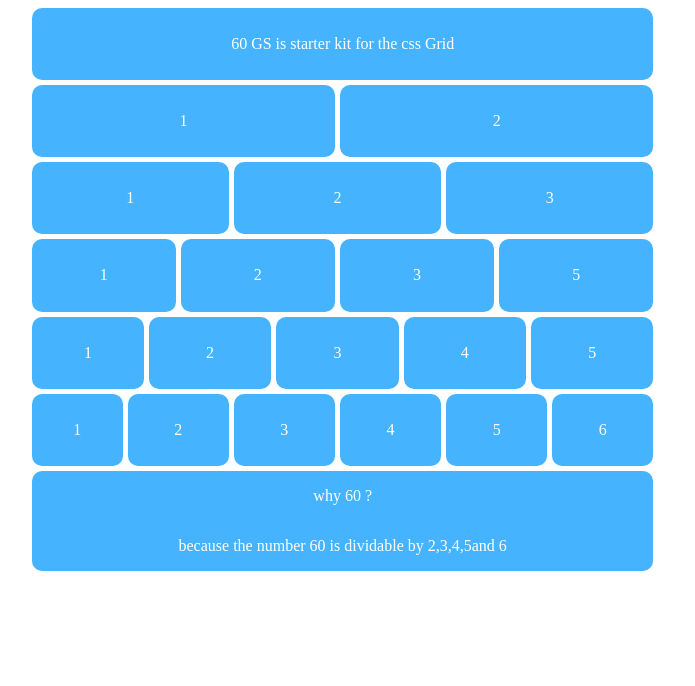
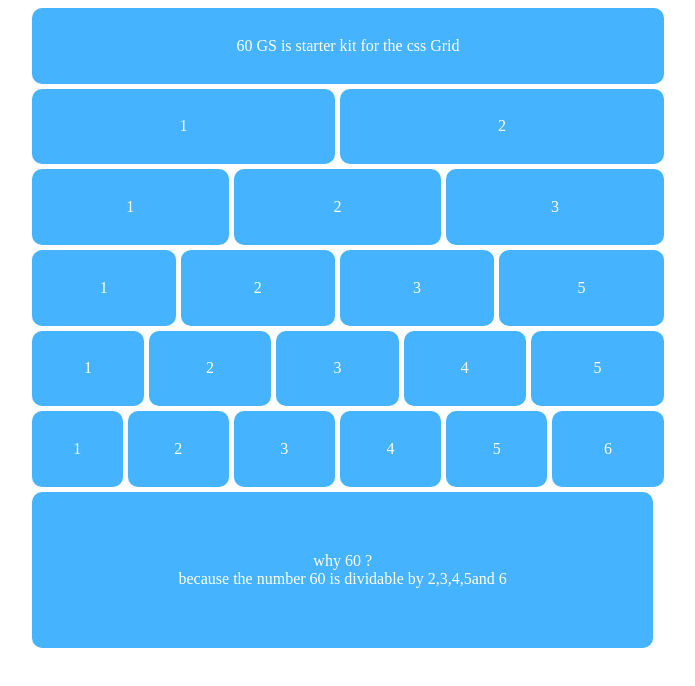
Before and after one commit to SamerAljbour/grid-system, a plain HTML site: page ex5/index.html in a window 1280 px wide. Shown: the whole page, without its empty margins (292-987 px from the left). Drawn offline with Linux system fonts and the light colour scheme.

Commit message:
Update index.html

```diff
--- a/ex5/index.html
+++ b/ex5/index.html
@@ -8,29 +8,30 @@
 </head>
 <body>
     <div class="container">
-        <div  style="grid-column-start:1 ; grid-column-end: 60;">60 GS is starter kit for the css Grid</div>
+        <div  style="grid-column-start:1 ; grid-column-end: 61;">60 GS is starter kit for the css Grid</div>
         <div style="grid-column-start:1 ; grid-column-end: 30;">1</div>
-        <div style="grid-column-start:30 ; grid-column-end: 60;">2</div>
+        <div style="grid-column-start:30 ; grid-column-end: 61;">2</div>
         <div style="grid-column-start:1 ; grid-column-end: 20;">1</div>
         <div style="grid-column-start:20 ; grid-column-end: 40;">2</div>
-        <div style="grid-column-start:40 ; grid-column-end: 60;">3</div>
+        <div style="grid-column-start:40 ; grid-column-end: 61;">3</div>
         <div style="grid-column-start:1 ; grid-column-end: 15;">1</div>
         <div style="grid-column-start:15 ; grid-column-end: 30;">2</div>
         <div style="grid-column-start:30 ; grid-column-end: 45;">3</div>
-        <div style="grid-column-start:45 ; grid-column-end: 60;">5</div>
+        <div style="grid-column-start:45 ; grid-column-end: 61;">5</div>
         <div style="grid-column-start:1 ; grid-column-end: 12;">1</div>
         <div style="grid-column-start:12 ; grid-column-end: 24;">2</div>
         <div style="grid-column-start:24 ; grid-column-end: 36;">3</div>
         <div style="grid-column-start:36 ; grid-column-end: 48;">4</div>
-        <div style="grid-column-start:48 ; grid-column-end: 60;">5</div>
+        <div style="grid-column-start:48 ; grid-column-end: 61;">5</div>
         <div style="grid-column-start:1 ; grid-column-end: 10;">1</div>
         <div style="grid-column-start:10 ; grid-column-end: 20;">2</div>
         <div style="grid-column-start:20 ; grid-column-end: 30;">3</div>
         <div style="grid-column-start:30 ; grid-column-end: 40;">4</div>
         <div style="grid-column-start:40 ; grid-column-end: 50;">5</div>
-        <div style="grid-column-start:50 ; grid-column-end: 60;">6</div>
-        <div style="grid-column-start:1 ; grid-column-end: 60; "><p>why 60 ?</p>
-            <p>because the number 60 is dividable by 2,3,4,5and 6</p></div>
+        <div style="grid-column-start:50 ; grid-column-end: 61;">6</div>
+        <div style="grid-area: 7/1/span 2/span 59; "><p style="margin: 0;">why 60 ?
+           <br>
+            because the number 60 is dividable by 2,3,4,5and 6</p></div>
     </div>
 </body>
 </html>
```
